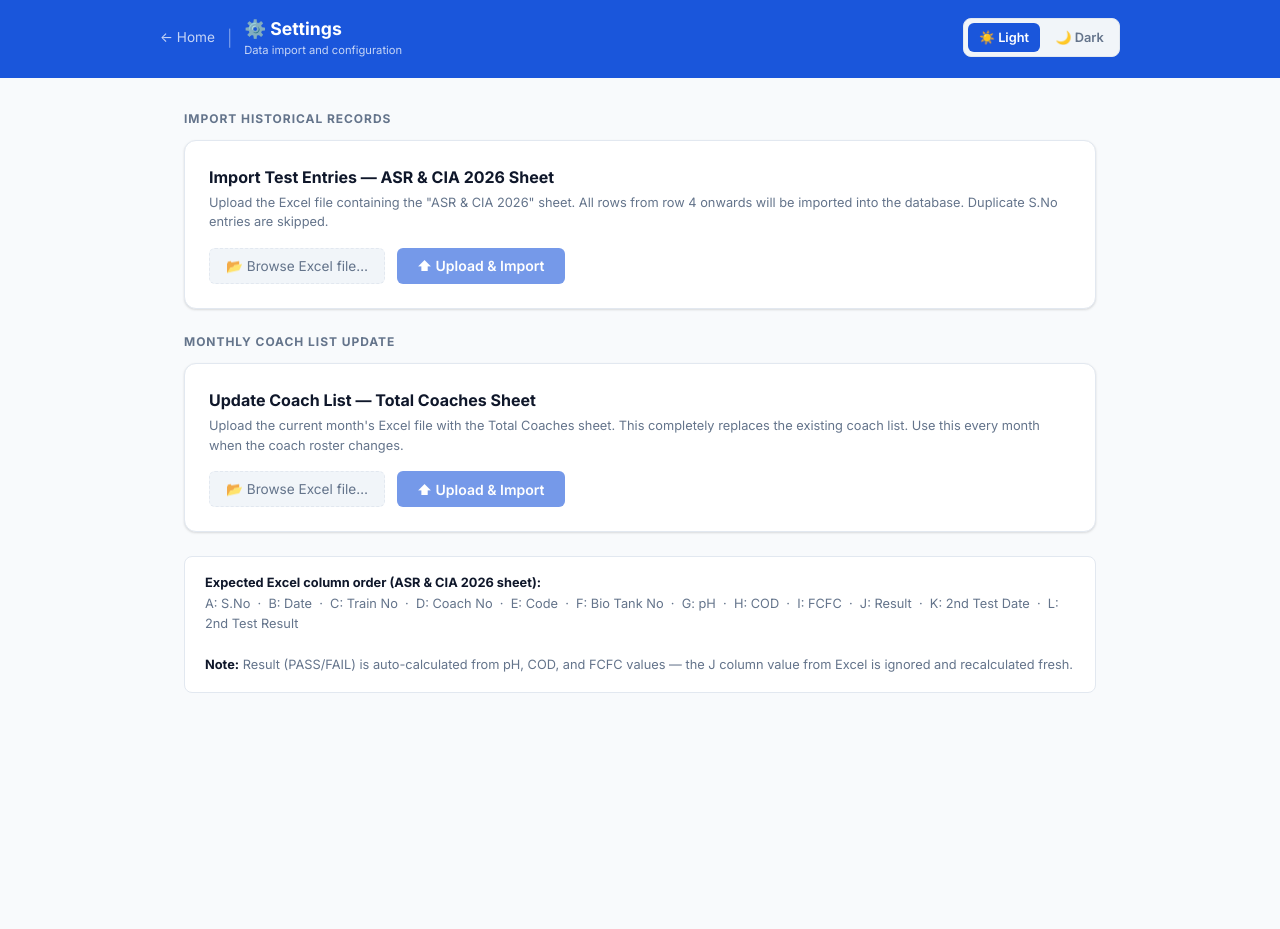
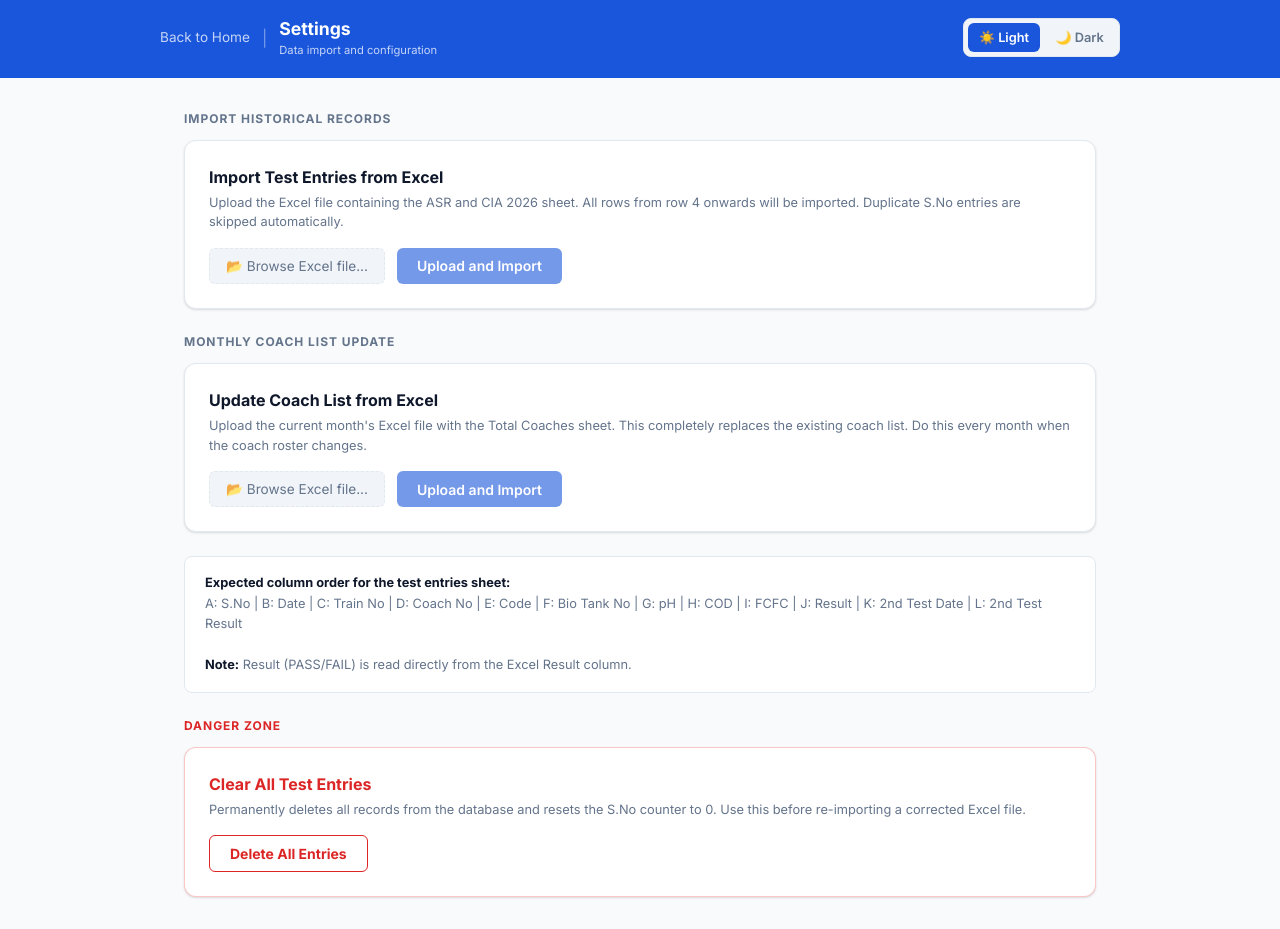
Before and after one commit to biotoiletcwasr-hash/bio-toilet-asr, a Next.js app: page /settings in a window 1280 px wide. Before the commit the page ends 800 px from the top, so only its background shows below. Built offline with nearby package versions, Linux system fonts and the light colour scheme; no server answers.

Commit message:
Add: Clear All Entries button in Settings danger zone

```diff
--- a/app/api/import/entries/route.ts
+++ b/app/api/import/entries/route.ts
@@ -37,6 +37,18 @@ function mapResult(val: any): string {
   const s = String(val).trim()
   if (!s) return 'PASS'
   return s.toUpperCase().includes('FAIL') ? 'FAIL' : 'PASS'
+}
+
+export async function DELETE() {
+  try {
+    await initDB()
+    await db.execute(`DELETE FROM bio_test_entries`)
+    await db.execute(`UPDATE meta SET value = '0' WHERE key = 'last_s_no'`)
+    return NextResponse.json({ success: true, message: 'All entries deleted' })
+  } catch (err: any) {
+    console.error(err)
+    return NextResponse.json({ error: err.message || 'Delete failed' }, { status: 500 })
+  }
 }
 
 export async function POST(req: NextRequest) {
--- a/app/settings/page.tsx
+++ b/app/settings/page.tsx
@@ -4,6 +4,78 @@ import Link from 'next/link'
 import ThemeToggle from '@/components/ThemeToggle'
 
 type UploadState = 'idle' | 'loading' | 'success' | 'error'
+
+function ClearEntriesCard() {
+  const [state, setState] = useState<UploadState>('idle')
+  const [message, setMessage] = useState('')
+  const [confirmed, setConfirmed] = useState(false)
+
+  async function handleClear() {
+    if (!confirmed) {
+      setConfirmed(true)
+      setMessage('Are you sure? Click again to permanently delete ALL test entries.')
+      setState('error')
+      return
+    }
+    setState('loading')
+    setMessage('')
+    setConfirmed(false)
+    try {
+      const res = await fetch('/api/import/entries', { method: 'DELETE' })
+      const data = await res.json()
+      if (!res.ok) throw new Error(data.error || 'Delete failed')
+      setState('success')
+      setMessage('All test entries deleted. You can now re-import fresh data.')
+    } catch (err: any) {
+      setState('error')
+      setMessage(err.message || 'Something went wrong.')
+    }
+  }
+
+  const isSuccess = state === 'success'
+  const isError = state === 'error'
+  const stateColor = isSuccess ? 'var(--pass)' : isError ? '#f97316' : 'var(--text-muted)'
+  const stateBg = isSuccess ? 'var(--pass-bg)' : isError ? 'rgba(249,115,22,0.1)' : 'transparent'
+
+  return (
+    <div className="card" style={{ padding: '1.5rem', border: '1px solid rgba(239,68,68,0.3)' }}>
+      <h3 style={{ fontSize: '1rem', fontWeight: 700, marginBottom: '.25rem', color: 'var(--fail)' }}>
+        {'Clear All Test Entries'}
+      </h3>
+      <p style={{ fontSize: '.8rem', color: 'var(--text-muted)', marginBottom: '1rem' }}>
+        {'Permanently deletes all records from the database and resets the S.No counter to 0. Use this before re-importing a corrected Excel file.'}
+      </p>
+      <button
+        onClick={handleClear}
+        disabled={state === 'loading'}
+        style={{
+          padding: '.45rem 1.25rem', borderRadius: '.375rem',
+          background: confirmed ? 'var(--fail)' : 'transparent',
+          color: confirmed ? '#fff' : 'var(--fail)',
+          border: '1.5px solid var(--fail)',
+          fontWeight: 700, fontSize: '.875rem',
+          cursor: state === 'loading' ? 'not-allowed' : 'pointer',
+          opacity: state === 'loading' ? 0.6 : 1,
+          transition: 'all .15s',
+        }}
+      >
+        {state === 'loading' ? 'Deleting...' : confirmed ? 'Yes, Delete Everything' : 'Delete All Entries'}
+      </button>
+
+      {message && (
+        <div style={{
+          marginTop: '.75rem', padding: '.6rem .9rem',
+          borderRadius: '.375rem', fontSize: '.8rem',
+          color: stateColor, background: stateBg,
+          border: `1px solid ${stateColor}`,
+          fontWeight: 600,
+        }}>
+          {isSuccess ? '✅ ' : '⚠️ '}{message}
+        </div>
+      )}
+    </div>
+  )
+}
 
 function UploadCard({
   title,
@@ -33,15 +105,17 @@ function UploadCard({
       const data = await res.json()
       if (!res.ok) throw new Error(data.error || 'Upload failed')
       setState('success')
-      setMessage(successMsg ? successMsg(data) : `Import complete.`)
+      setMessage(successMsg ? successMsg(data) : 'Import complete.')
     } catch (err: any) {
       setState('error')
       setMessage(err.message || 'Something went wrong.')
     }
   }
 
-  const stateColor = state === 'success' ? 'var(--pass)' : state === 'error' ? 'var(--fail)' : 'var(--text-muted)'
-  const stateBg   = state === 'success' ? 'var(--pass-bg)' : state === 'error' ? 'var(--fail-bg)' : 'transparent'
+  const isSuccess = state === 'success'
+  const isError = state === 'error'
+  const stateColor = isSuccess ? 'var(--pass)' : isError ? 'var(--fail)' : 'var(--text-muted)'
+  const stateBg = isSuccess ? 'var(--pass-bg)' : isError ? 'var(--fail-bg)' : 'transparent'
 
   return (
     <div className="card" style={{ padding: '1.5rem' }}>
@@ -59,7 +133,7 @@ function UploadCard({
           fontWeight: file ? 600 : 400,
           transition: 'all .15s',
         }}>
-          📂 {file ? file.name : 'Browse Excel file…'}
+          {'📂 '}{file ? file.name : 'Browse Excel file...'}
           <input
             type="file"
             accept={accept}
@@ -75,12 +149,12 @@ function UploadCard({
             padding: '.45rem 1.25rem', borderRadius: '.375rem',
             background: 'var(--primary)', color: 'var(--primary-fg)',
             border: 'none', fontWeight: 600, fontSize: '.875rem',
-            cursor: file && state !== 'loading' ? 'pointer' : 'not-allowed',
-            opacity: !file || state === 'loading' ? .6 : 1,
+            cursor: (file && state !== 'loading') ? 'pointer' : 'not-allowed',
+            opacity: (!file || state === 'loading') ? 0.6 : 1,
             transition: 'opacity .15s',
           }}
         >
-          {state === 'loading' ? '⏳ Importing…' : '⬆ Upload & Import'}
+          {state === 'loading' ? 'Importing...' : 'Upload and Import'}
         </button>
       </div>
 
@@ -92,7 +166,7 @@ function UploadCard({
           border: `1px solid ${stateColor}`,
           fontWeight: 600,
         }}>
-          {state === 'success' ? '✅ ' : '❌ '}{message}
+          {isSuccess ? '✅ ' : '❌ '}{message}
         </div>
       )}
     </div>
@@ -112,9 +186,10 @@ function CoachListStatus() {
   if (!info) return null
   return (
     <div style={{ fontSize: '.75rem', color: 'var(--text-muted)', marginTop: '.5rem' }}>
-      Current coach list: <strong style={{ color: 'var(--text)' }}>{info.total} coaches</strong>
+      {'Current coach list: '}
+      <strong style={{ color: 'var(--text)' }}>{info.total} coaches</strong>
       {info.last_updated && (
-        <> · Last updated: <strong style={{ color: 'var(--text)' }}>{info.last_updated}</strong></>
+        <>{' · Last updated: '}<strong style={{ color: 'var(--text)' }}>{info.last_updated}</strong></>
       )}
     </div>
   )
@@ -123,7 +198,6 @@ function CoachListStatus() {
 export default function SettingsPage() {
   return (
     <div style={{ minHeight: '100vh', background: 'var(--bg)' }}>
-      {/* Header */}
       <header style={{
         background: 'var(--header-bg)',
         color: 'var(--header-fg)',
@@ -137,51 +211,63 @@ export default function SettingsPage() {
           padding: '1rem 0', gap: '1rem', flexWrap: 'wrap',
         }}>
           <div style={{ display: 'flex', alignItems: 'center', gap: '.75rem' }}>
-            <Link href="/" style={{ textDecoration: 'none', color: 'var(--header-fg)', opacity: .75, fontSize: '.85rem', display: 'flex', alignItems: 'center', gap: '.3rem' }}>
-              ← Home
+            <Link href="/" style={{
+              textDecoration: 'none', color: 'var(--header-fg)',
+              opacity: 0.75, fontSize: '.85rem',
+              display: 'flex', alignItems: 'center', gap: '.3rem',
+            }}>
+              Back to Home
             </Link>
-            <span style={{ opacity: .4 }}>|</span>
+            <span style={{ opacity: 0.4 }}>{'|'}</span>
             <div>
-              <h1 style={{ fontSize: '1.1rem', fontWeight: 800 }}>⚙️ Settings</h1>
-              <p style={{ fontSize: '.7rem', opacity: .75 }}>Data import and configuration</p>
+              <h1 style={{ fontSize: '1.1rem', fontWeight: 800 }}>Settings</h1>
+              <p style={{ fontSize: '.7rem', opacity: 0.75 }}>Data import and configuration</p>
             </div>
           </div>
           <ThemeToggle />
         </div>
       </header>
 
-      <main style={{ maxWidth: '960px', margin: '0 auto', padding: '2rem 1.5rem', display: 'flex', flexDirection: 'column', gap: '1.5rem' }}>
-
-        {/* Section: Import historical data */}
+      <main style={{
+        maxWidth: '960px', margin: '0 auto',
+        padding: '2rem 1.5rem',
+        display: 'flex', flexDirection: 'column', gap: '1.5rem',
+      }}>
         <section>
-          <h2 style={{ fontSize: '.75rem', fontWeight: 700, textTransform: 'uppercase', letterSpacing: '.08em', color: 'var(--text-muted)', marginBottom: '.75rem' }}>
+          <h2 style={{
+            fontSize: '.75rem', fontWeight: 700,
+            textTransform: 'uppercase', letterSpacing: '.08em',
+            color: 'var(--text-muted)', marginBottom: '.75rem',
+          }}>
             Import Historical Records
           </h2>
           <UploadCard
-            title="Import Test Entries — ASR & CIA 2026 Sheet"
-            description='Upload the Excel file containing the "ASR & CIA 2026" sheet. All rows from row 4 onwards will be imported into the database. Duplicate S.No entries are skipped.'
+            title="Import Test Entries from Excel"
+            description="Upload the Excel file containing the ASR and CIA 2026 sheet. All rows from row 4 onwards will be imported. Duplicate S.No entries are skipped automatically."
             endpoint="/api/import/entries"
             accept=".xlsx,.xls"
-            successMsg={(d) => `${d.inserted} entries imported from "${d.sheetUsed}" sheet. ${d.skipped} rows skipped.`}
+            successMsg={(d) => `${d.inserted} entries imported from sheet "${d.sheetUsed}". ${d.skipped} rows skipped.`}
           />
         </section>
 
-        {/* Section: Monthly coach list */}
         <section>
-          <h2 style={{ fontSize: '.75rem', fontWeight: 700, textTransform: 'uppercase', letterSpacing: '.08em', color: 'var(--text-muted)', marginBottom: '.75rem' }}>
+          <h2 style={{
+            fontSize: '.75rem', fontWeight: 700,
+            textTransform: 'uppercase', letterSpacing: '.08em',
+            color: 'var(--text-muted)', marginBottom: '.75rem',
+          }}>
             Monthly Coach List Update
           </h2>
           <UploadCard
-            title="Update Coach List — Total Coaches Sheet"
-            description="Upload the current month's Excel file with the Total Coaches sheet. This completely replaces the existing coach list. Use this every month when the coach roster changes."
+            title="Update Coach List from Excel"
+            description="Upload the current month's Excel file with the Total Coaches sheet. This completely replaces the existing coach list. Do this every month when the coach roster changes."
             endpoint="/api/import/coaches"
             accept=".xlsx,.xls"
-            successMsg={(d) => `${d.inserted} coaches loaded from "${d.sheetUsed}" sheet.`}
+            successMsg={(d) => `${d.inserted} coaches loaded from sheet "${d.sheetUsed}".`}
           />
           <CoachListStatus />
         </section>
 
-        {/* Info box */}
         <div style={{
           padding: '1rem 1.25rem',
           borderRadius: '.5rem',
@@ -191,14 +277,24 @@ export default function SettingsPage() {
           color: 'var(--text-muted)',
           lineHeight: 1.6,
         }}>
-          <strong style={{ color: 'var(--text)' }}>Expected Excel column order (ASR & CIA 2026 sheet):</strong>
+          <strong style={{ color: 'var(--text)' }}>Expected column order for the test entries sheet:</strong>
           <br />
-          A: S.No &nbsp;·&nbsp; B: Date &nbsp;·&nbsp; C: Train No &nbsp;·&nbsp; D: Coach No &nbsp;·&nbsp;
-          E: Code &nbsp;·&nbsp; F: Bio Tank No &nbsp;·&nbsp; G: pH &nbsp;·&nbsp; H: COD &nbsp;·&nbsp;
-          I: FCFC &nbsp;·&nbsp; J: Result &nbsp;·&nbsp; K: 2nd Test Date &nbsp;·&nbsp; L: 2nd Test Result
+          {'A: S.No  |  B: Date  |  C: Train No  |  D: Coach No  |  E: Code  |  F: Bio Tank No  |  G: pH  |  H: COD  |  I: FCFC  |  J: Result  |  K: 2nd Test Date  |  L: 2nd Test Result'}
           <br /><br />
-          <strong style={{ color: 'var(--text)' }}>Note:</strong> Result (PASS/FAIL) is auto-calculated from pH, COD, and FCFC values — the J column value from Excel is ignored and recalculated fresh.
+          <strong style={{ color: 'var(--text)' }}>Note:</strong>
+          {' Result (PASS/FAIL) is read directly from the Excel Result column.'}
         </div>
+
+        <section>
+          <h2 style={{
+            fontSize: '.75rem', fontWeight: 700,
+            textTransform: 'uppercase', letterSpacing: '.08em',
+            color: 'var(--fail)', marginBottom: '.75rem',
+          }}>
+            Danger Zone
+          </h2>
+          <ClearEntriesCard />
+        </section>
       </main>
     </div>
   )
```
